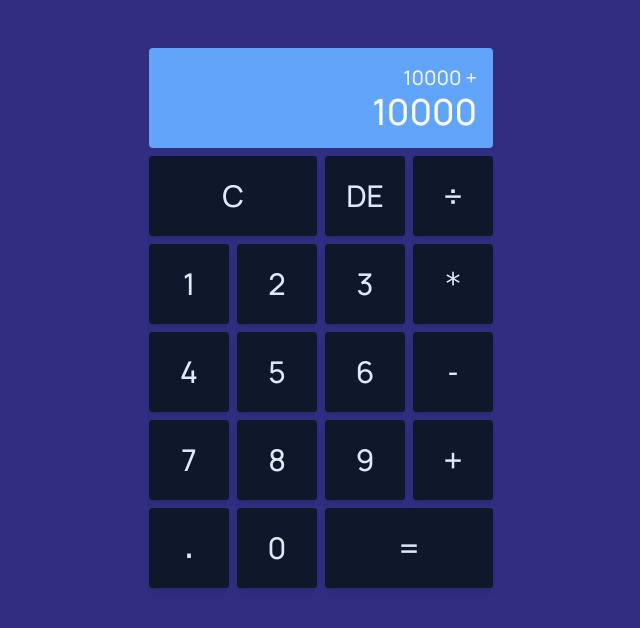
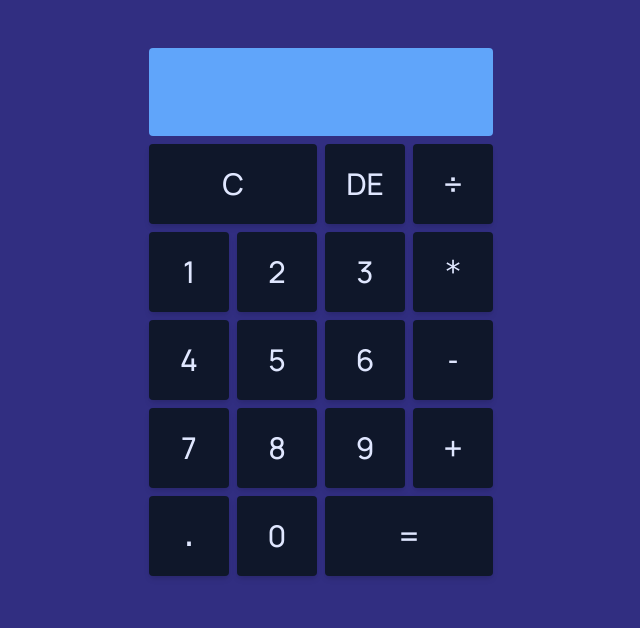
Before and after one commit to al-imam/calculator, a React (Vite) app: page / in a window 1280 px wide. Shown: the top 628 px of the page, without its empty margins (319-959 px from the left). Built offline with nearby package versions, Linux system fonts and the light colour scheme.

Commit message:
show state to screen

```diff
--- a/src/App.tsx
+++ b/src/App.tsx
@@ -16,8 +16,10 @@ function App() {
   return (
     <main className="mt-12 grid justify-center gap-2 grid-template">
       <section className="col-span-full bg-blue-400 flex flex-col justify-center items-end p-4 rounded">
-        <P classes="text-xl text-gray-100">10000 + {/* demo text */}</P>
-        <P classes="text-4xl text-white">10000 {/* demo text */}</P>
+        <P classes="text-xl text-gray-100">
+          {previousOperand} {operator}
+        </P>
+        <P classes="text-4xl text-white">{currentOperand}</P>
       </section>
       <Button click={() => {}} value="C" span="col-span-2" />
       <Button click={() => {}} value="DE" />
```
